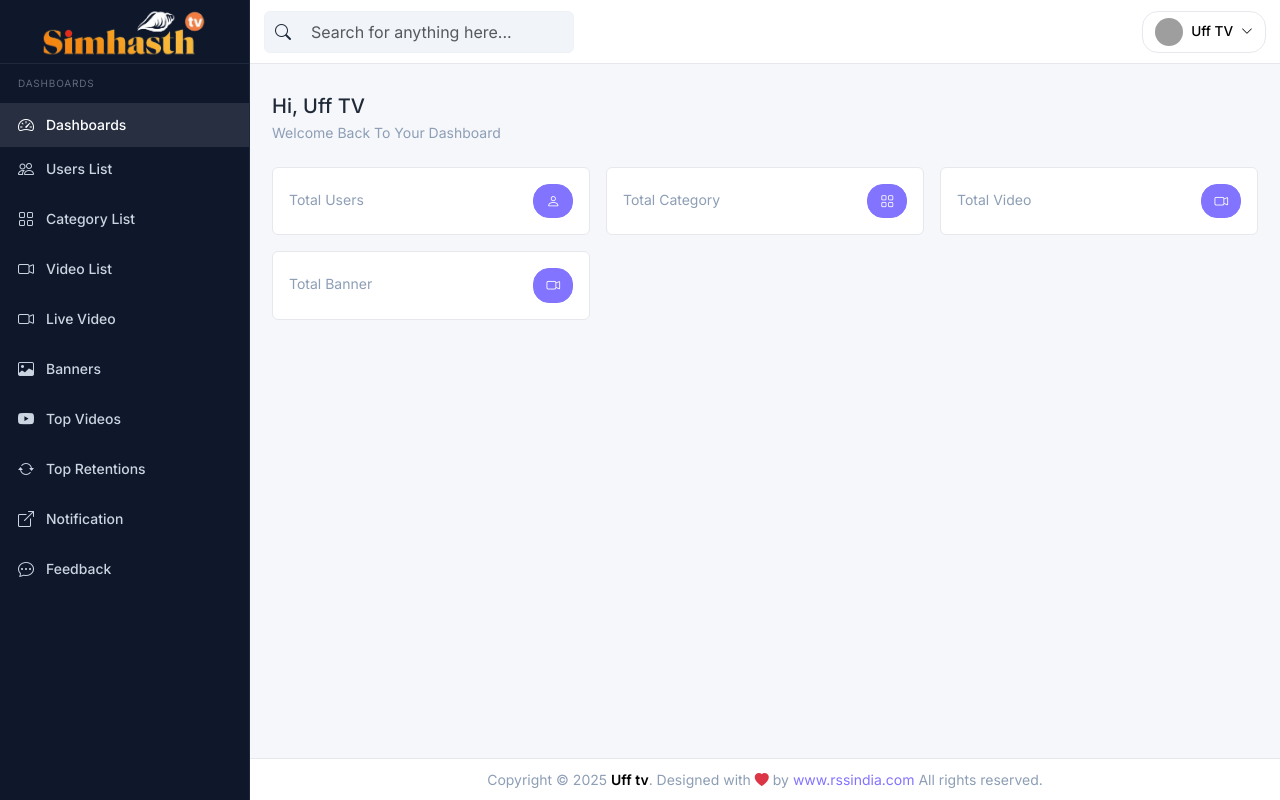
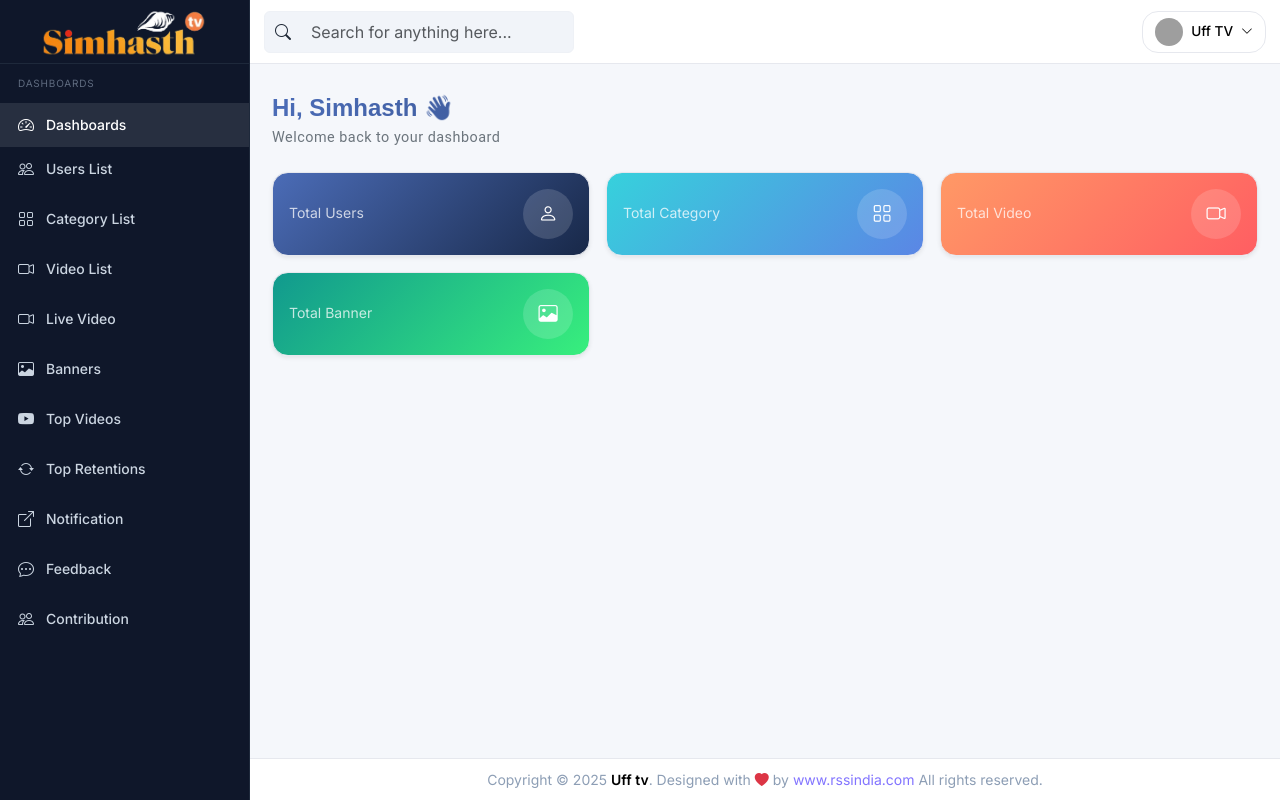
Before and after one commit to Rohitiwari297/uff-tv, a React (Vite) app: page /uff-tv/dashboard in a window 1280 px wide. Built offline with nearby package versions, Linux system fonts and the light colour scheme; no server answers; sample sign-in values are in the browser's storage; grey boxes are pictures that could not be loaded.

Commit message:
Added contribution page

```diff
--- a/src/App.css
+++ b/src/App.css
@@ -338,3 +338,7 @@ tbody, td, tfoot, th, thead, tr {
   background: linear-gradient(90deg, #ff7e00, #ffd05a);
   box-shadow: 0 4px 15px rgba(255, 140, 0, 0.5);
 }
+
+.table-color{
+  background: linear-gradient(90deg, rgb(75, 108, 183), rgb(24, 40, 72));
+}
--- a/src/App.jsx
+++ b/src/App.jsx
@@ -1,5 +1,6 @@
 import { Routes, Route, Navigate } from "react-router-dom";
 import MainLayout from "./layout/MainLayout";
+import "bootstrap/dist/css/bootstrap.min.css";
 
 // pages
 import Dashboard from "./pages/Dashboard";
@@ -17,6 +18,7 @@ import TopVideos from "./pages/TopVideos";
 import TopRetentions from "./pages/TopRetentions";
 import Popup from "./pages/Popup";
 import Feedback from "./pages/Feedback";
+import Contributions from "./pages/Contributions";
 
 export default function App() {
   return (
@@ -45,6 +47,7 @@ export default function App() {
         <Route path="/topRetentions" element={<TopRetentions/>} />
         <Route path="/pop-up" element={<Popup/>} />
         <Route path="/feedback" element={<Feedback/>} />
+        <Route path="/contribution" element={<Contributions/>} />
 
 
 
--- a/src/components/Sidebar.jsx
+++ b/src/components/Sidebar.jsx
@@ -123,6 +123,14 @@ export default function Sidebar({ onItemClickClose = false }) {
             <i className="bi bi-chat-dots"></i>
             <span>Feedback</span>
           </NavLink>
+          <NavLink
+            to="/contribution"
+            className="sidebar-link"
+            onClick={closeOffcanvas}
+          >
+            <i className="bi bi-people"></i>
+            <span>Contribution</span>
+          </NavLink>
         </nav>
       </div>
     </div>
--- /dev/null
+++ b/src/pages/Contributions.jsx
@@ -0,0 +1,127 @@
+import { useState, useEffect } from "react";
+import { baseURl } from "../Api/url";
+import axios from "axios";
+
+export default function Contributions() {
+  const [contributors, setContributors] = useState([]);
+
+  // Fetch contributors (GET operation)
+  useEffect(() => {
+    axios
+      .get(`${baseURl}api/feedback/contribution`)
+      .then((res) => {
+        setContributors(res.data.data || []); // Ensure array
+      })
+      .catch((err) => console.error(err));
+  }, []);
+
+  // Delete contributor
+  const handleDelete = async (id) => {
+    const confirmDelete = window.confirm(
+      "Are you sure you want to delete this?"
+    );
+    if (!confirmDelete) return;
+
+    try {
+      await axios.delete(`${baseURl}api/feedback/contribution/${id}`);
+      setContributors((prev) => prev.filter((c) => c._id !== id));
+    } catch (err) {
+      console.error(err);
+    }
+  };
+
+  // Style for smaller text and wrapping
+  const cellStyle = {
+    fontSize: "0.85rem", // reduced font size
+    padding: "4px 6px", // tighter spacing
+    whiteSpace: "normal",
+    wordBreak: "normal",
+  };
+
+  return (
+    <div className="container mt-2">
+
+      <h3 className="text-center fw-bold mb-4">👤Contributions</h3>
+
+      {contributors.length === 0 ? (
+        <p className="text-center">No contributions found.</p>
+      ) : (
+        <div className="table-responsive" style={{ width: "100%" }}>
+          <table
+            className="table table-striped table-hover shadow-sm"
+            style={{ fontSize: "0.5rem" }} // table-wide font size
+          >
+            <thead className="table-dark">
+              <tr
+                style={{
+                  background:
+                    "linear-gradient(90deg, rgb(75, 108, 183), rgb(24, 40, 72))",
+                  color: "white",
+                }}
+              >
+                {[
+                  "#",
+                  "Full Name",
+                  "Mobile",
+                  "Email",
+                  "City",
+                  "District",
+                  "Message",
+                  "Work Link",
+                  "Created At",
+                  "Actions",
+                ].map((header, idx) => (
+                  <th
+                    key={idx}
+                    className="text-white text-center align-middle"
+                    style={{ background: "transparent", ...cellStyle }}
+                  >
+                    {header}
+                  </th>
+                ))}
+              </tr>
+            </thead>
+            <tbody>
+              {contributors.map((item, index) => (
+                <tr key={item._id}>
+                  <td style={cellStyle}>{index + 1}</td>
+                  <td style={cellStyle}>{item.fullName}</td>
+                  <td style={cellStyle}>{item.mobile}</td>
+                  <td style={cellStyle}>{item.email}</td>
+                  <td style={cellStyle}>{item.city}</td>
+                  <td style={cellStyle}>{item.district}</td>
+                  <td style={cellStyle}>{item.message}</td>
+                  <td style={cellStyle}>
+                    <a
+                      href={item.workLink}
+                      target="_blank"
+                      rel="noopener noreferrer"
+                      className="btn btn-sm btn-info"
+                      title="View"
+                      style={{ fontSize: "0.85rem", padding: "2px 4px" }} // compact button
+                    >
+                      👁️
+                    </a>
+                  </td>
+                  <td style={cellStyle}>
+                    {new Date(item.createdAt).toLocaleString()}
+                  </td>
+                  <td style={cellStyle}>
+                    <button
+                      className="btn btn-sm btn-danger"
+                      onClick={() => handleDelete(item._id)}
+                      title="Delete"
+                      style={{ fontSize: "0.85rem", padding: "2px 4px" }} // compact button
+                    >
+                      🗑
+                    </button>
+                  </td>
+                </tr>
+              ))}
+            </tbody>
+          </table>
+        </div>
+      )}
+    </div>
+  );
+}
--- a/src/pages/Dashboard.jsx
+++ b/src/pages/Dashboard.jsx
@@ -23,55 +23,145 @@ export default function Dashboard() {
   return (
   <div className="app-cards">
     <div className="mb-4 mt-2">
-        <h5 className="mb-1">Hi, Uff TV </h5>
-        <div className="text-muted small">Welcome Back To Your Dashboard</div>
+      <h5
+  className="mb-1 fw-bold"
+  style={{
+    background: "linear-gradient(90deg, #4b6cb7, #182848)",
+    WebkitBackgroundClip: "text",
+    WebkitTextFillColor: "transparent",
+    fontSize: "1.5rem",
+    fontFamily: "'Poppins', sans-serif",
+  }}
+>
+  Hi, Simhasth 👋
+</h5>
+<div
+  className="small"
+  style={{
+    fontFamily: "'Roboto', sans-serif",
+    fontSize: "0.9rem",
+    color: "#6c757d",
+    letterSpacing: "0.5px",
+  }}
+>
+  Welcome back to your dashboard
+</div>
     </div>
 
     <div className="row g-3">
+      {/* Total Users */}
       <div className="col-12 col-md-6 col-xl-4">
-          <div className="app-card d-flex justify-content-between align-items-center">
+        <div
+          className="app-card d-flex justify-content-between align-items-center p-3 rounded-4 shadow-sm"
+          style={{
+            background: "linear-gradient(135deg, #4b6cb7, #182848)",
+            color: "white",
+          }}
+        >
           <div>
-              <div className="text-muted small mb-1">Total Users</div>
-              <div className="fs-4 fw-semibold">{dashboard.userCount}</div>
-              {/* <div className="text-danger small mt-1"><i className="bi bi-graph-down-arrow"></i> 1.63% this year</div> */}
+            <div className="small mb-1 opacity-75">Total Users</div>
+            <div className="fs-3 fw-bold">{dashboard.userCount}</div>
           </div>
-            <span className="btn btn-primary rounded-4"><i className="bi bi-person"></i></span>
+          <span
+            className="d-flex justify-content-center align-items-center rounded-circle"
+            style={{
+              width: "50px",
+              height: "50px",
+              background: "rgba(255,255,255,0.15)",
+              color: "white",
+              fontSize: "1.2rem",
+            }}
+          >
+            <i className="bi bi-person"></i>
+          </span>
         </div>
       </div>
 
+      {/* Total Category */}
       <div className="col-12 col-md-6 col-xl-4">
-          <div className="app-card d-flex justify-content-between align-items-center">
+        <div
+          className="app-card d-flex justify-content-between align-items-center p-3 rounded-4 shadow-sm"
+          style={{
+            background: "linear-gradient(135deg, #36d1dc, #5b86e5)",
+            color: "white",
+          }}
+        >
           <div>
-              <div className="text-muted small mb-1">Total Category</div>
-              <div className="fs-4 fw-semibold">{dashboard.categoryCount}</div>
-              {/* <div className="text-success small mt-1"><i className="bi bi-graph-up-arrow"></i> 0.75% this year</div> */}
+            <div className="small mb-1 opacity-75">Total Category</div>
+            <div className="fs-3 fw-bold">{dashboard.categoryCount}</div>
           </div>
-            <span className="btn btn-primary rounded-4"><i className="bi bi-grid"></i></span>
+          <span
+            className="d-flex justify-content-center align-items-center rounded-circle"
+            style={{
+              width: "50px",
+              height: "50px",
+              background: "rgba(255,255,255,0.15)",
+              color: "white",
+              fontSize: "1.2rem",
+            }}
+          >
+            <i className="bi bi-grid"></i>
+          </span>
         </div>
       </div>
 
+      {/* Total Video */}
       <div className="col-12 col-md-6 col-xl-4">
-          <div className="app-card d-flex justify-content-between align-items-center">
+        <div
+          className="app-card d-flex justify-content-between align-items-center p-3 rounded-4 shadow-sm"
+          style={{
+            background: "linear-gradient(135deg, #ff9966, #ff5e62)",
+            color: "white",
+          }}
+        >
           <div>
-              <div className="text-muted small mb-1">Total Video</div>
-              <div className="fs-4 fw-semibold">{dashboard.videoCount}</div>
-              {/* <div className="text-danger small mt-1"><i className="bi bi-graph-down-arrow"></i> 1.63% this year</div> */}
+            <div className="small mb-1 opacity-75">Total Video</div>
+            <div className="fs-3 fw-bold">{dashboard.videoCount}</div>
           </div>
-            <span className="btn btn-primary rounded-4"><i className="bi bi-camera-video"></i></span>
+          <span
+            className="d-flex justify-content-center align-items-center rounded-circle"
+            style={{
+              width: "50px",
+              height: "50px",
+              background: "rgba(255,255,255,0.15)",
+              color: "white",
+              fontSize: "1.2rem",
+            }}
+          >
+            <i className="bi bi-camera-video"></i>
+          </span>
         </div>
       </div>
 
+      {/* Total Banner */}
       <div className="col-12 col-md-6 col-xl-4">
-          <div className="app-card d-flex justify-content-between align-items-center">
+        <div
+          className="app-card d-flex justify-content-between align-items-center p-3 rounded-4 shadow-sm"
+          style={{
+            background: "linear-gradient(135deg, #11998e, #38ef7d)",
+            color: "white",
+          }}
+        >
           <div>
-              <div className="text-muted small mb-1">Total Banner</div>
-              <div className="fs-4 fw-semibold">{dashboard.bannerCount}</div>
-              {/* <div className="text-danger small mt-1"><i className="bi bi-graph-down-arrow"></i> 1.63% this year</div> */}
+            <div className="small mb-1 opacity-75">Total Banner</div>
+            <div className="fs-3 fw-bold">{dashboard.bannerCount}</div>
           </div>
-            <span className="btn btn-primary rounded-4"><i className="bi bi-camera-video"></i></span>
+          <span
+            className="d-flex justify-content-center align-items-center rounded-circle"
+            style={{
+              width: "50px",
+              height: "50px",
+              background: "rgba(255,255,255,0.15)",
+              color: "white",
+              fontSize: "1.2rem",
+            }}
+          >
+            <i className="bi bi-image"></i>
+          </span>
         </div>
       </div>
     </div>
   </div>
 );
+
 }
```
Also changed, not shown: src/pages/Feedback.jsx (+12 -8 lines), src/pages/TopRetentions.jsx (+15 -11 lines), src/pages/TopVideos.jsx (+2 -12 lines), src/pages/VideoList.jsx (+56 -88 lines), src/utils/sendNotification.js (added, +25 -0 lines), src/helpers/sendNotification .js (added). Lines whose indentation alone changed are shown as unchanged.
